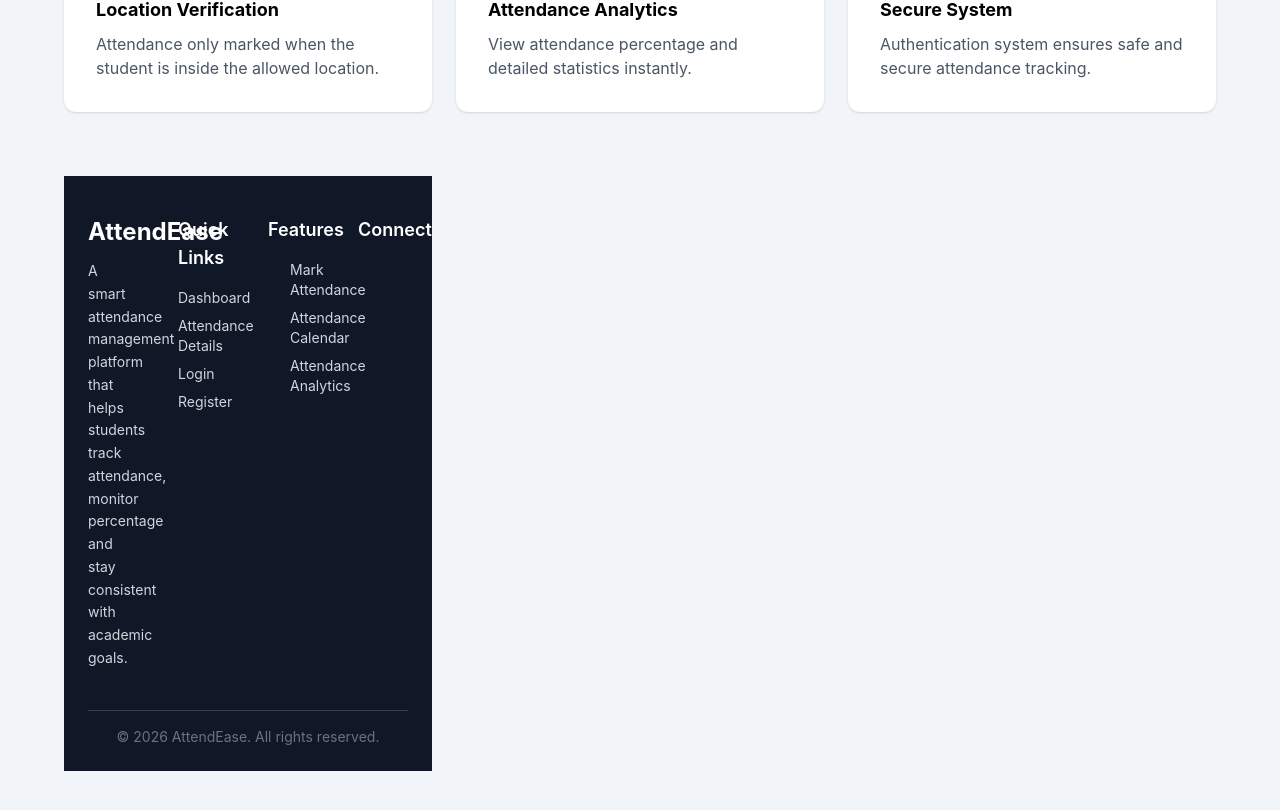
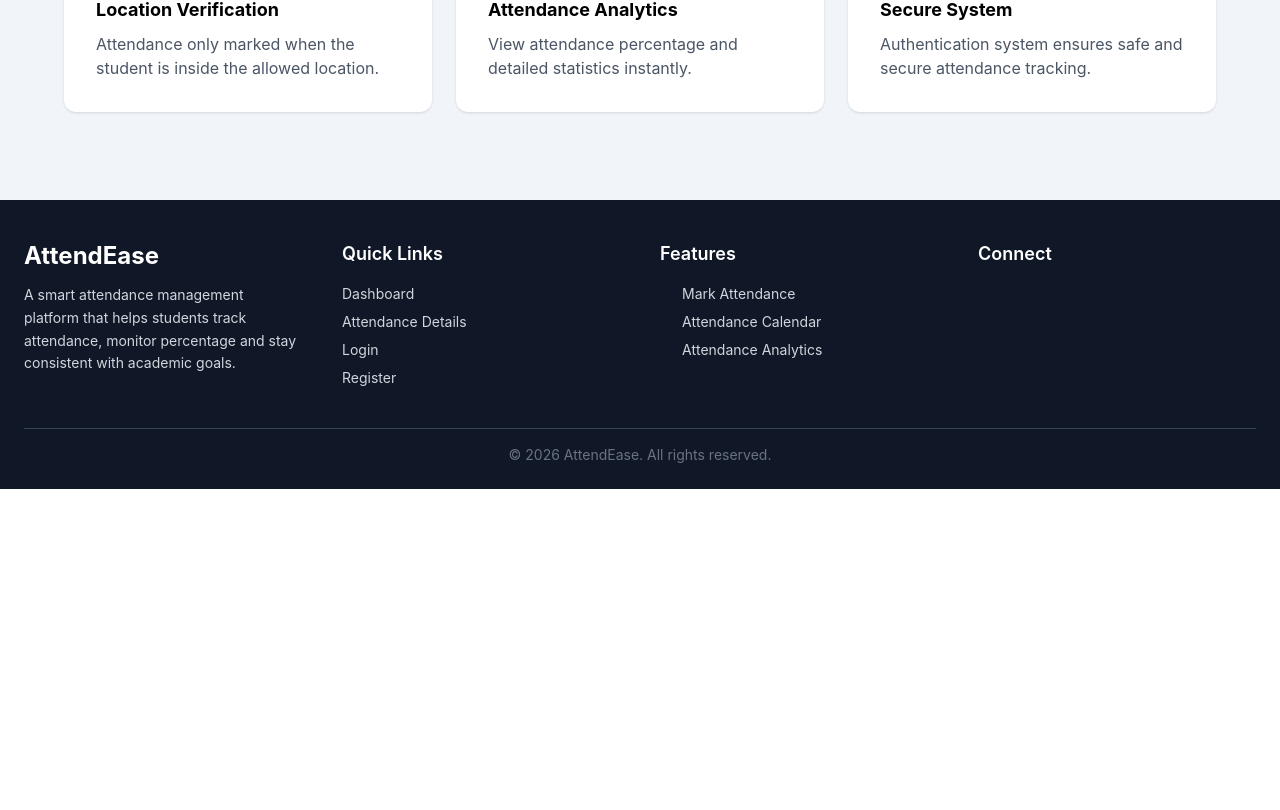
Before and after one commit to jhanishant658/AttendanceAppFrontend, a React (Vite) app: page / in a window 1280 px wide. Shown: the part 556-1366 px from the top of the page. After the commit the page ends 1045 px from the top, so only its background shows below. Built offline with nearby package versions, Linux system fonts and the light colour scheme; some icons are missing.

Commit message:
Updated HomePage

```diff
--- a/src/Components/Dashboard/Home.jsx
+++ b/src/Components/Dashboard/Home.jsx
@@ -124,9 +124,9 @@ export default function Home() {
           </p>
 
         </div>
-        <Footer/>
+
       </div>
-
+    <Footer/>
     </div>
   );
 }
--- a/src/Components/Dashboard/HomePage.jsx
+++ b/src/Components/Dashboard/HomePage.jsx
@@ -112,9 +112,11 @@ export default function HomePage() {
           </p>
 
         </div>
-      <Footer/>
+
       </div>
 
+      {/* Footer */}
+      <Footer/>
     </div>
 
   );
```
